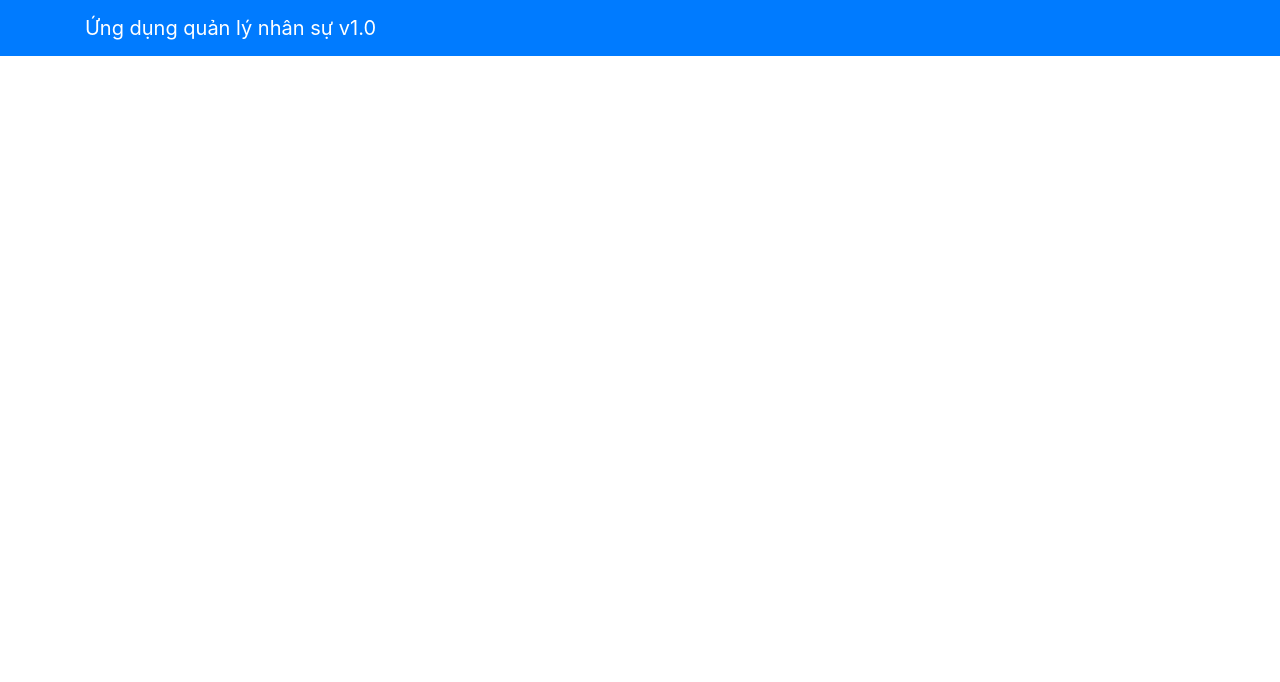
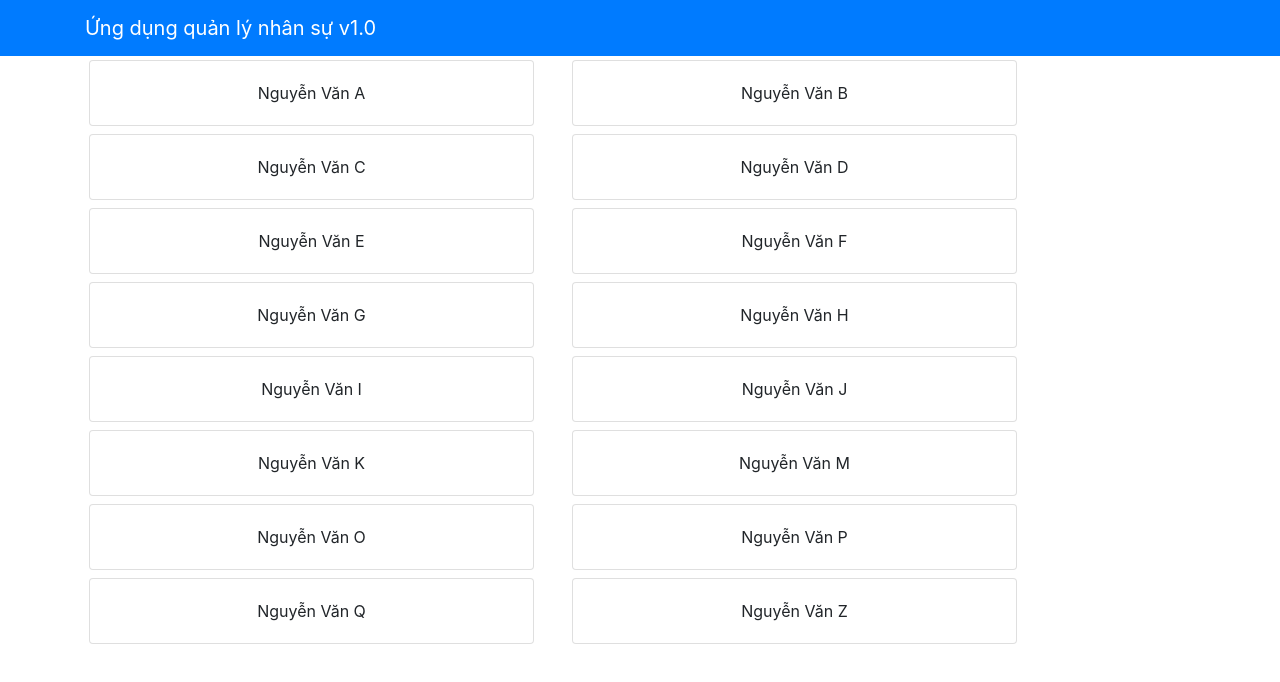
Before and after one commit to Trongnguyenhuy/FunixASM, a React (Create React App) app: page / in a window 1280 px wide. Shown: the top 682 px of the page. Built offline with nearby package versions, Linux system fonts and the light colour scheme.

Commit message:
Component 1

```diff
--- a/src/App.js
+++ b/src/App.js
@@ -1,8 +1,20 @@
+import react, { Component } from 'react';
 import logo from './logo.svg';
 import './App.css';
 import {Navbar, NavbarBrand } from 'reactstrap';
+import { STAFFS } from './shared/staffs';
+import StaffList from './components/StaffListComponent';
 
-function App() {
+class App extends Component {
+
+  constructor(props) {
+    super(props);
+    this.state = {
+      staffs: STAFFS
+    };
+  }
+
+  render() {
     return (
       <div className="App">
         <Navbar dark color="primary">
@@ -10,8 +22,10 @@
               <NavbarBrand href="/">Ứng dụng quản lý nhân sự v1.0</NavbarBrand>
             </div>
           </Navbar>
+          <StaffList staffs={this.state.staffs}/>
       </div>
     );
   }
+}
 
 export default App;
--- /dev/null
+++ b/src/components/StaffListComponent.js
@@ -0,0 +1,31 @@
+import react, { Component } from "react";
+import { Card, CardImg, CardImgOverlay, CardText, CardBody,
+        CardTitle} from "reactstrap";
+
+class  StaffList extends Component {
+
+    render() {
+        const menu = this.props.staffs.map((staff) =>{
+            return (
+                <div className="col-12 col-md-5 m-1">
+                    <Card key={staff.id}>
+                        {/* <CardImg width="100%" src={staff.image} alt={staff.name} /> */}
+                        {/* <CardImgOverlay> */}
+                            <CardBody>{staff.name}</CardBody>
+                        {/* </CardImgOverlay> */}
+                    </Card>
+                </div>
+            );
+        });
+
+        return(
+            <div className="container">
+                <div className="row">
+                    {menu}
+                </div>
+            </div>
+        );
+    }
+}
+
+export default StaffList;
--- /dev/null
+++ b/src/shared/staffs.jsx
@@ -0,0 +1,212 @@
+export const DEPARTMENTS =
+    [
+        {
+            id: "Dept01",
+            name: "Sale",
+            numberOfStaff: 1
+        },
+        {
+            id: "Dept02",
+            name: "HR",
+            numberOfStaff: 3
+        },
+        {
+            id: "Dept03",
+            name: "Marketing",
+            numberOfStaff: 2
+        },
+        {
+            id: "Dept04",
+            name: "IT",
+            numberOfStaff: 1
+        },
+        {
+            id: "Dept05",
+            name: "Finance",
+            numberOfStaff: 11
+        }
+    ]
+export const ROLE = {
+    NORMAL_STAFF: "Nhân viên",
+    MANAGER_STAFF: "Quản lý"
+}
+export const STAFFS =
+    [
+        {
+            id: 0,
+            name: "Nguyễn Văn A",
+            doB: "1999-01-01T08:59:00.000Z",
+            salaryScale: 1.1,
+            startDate: "2019-04-30T08:59:00.000Z",
+            department: DEPARTMENTS[0],
+            annualLeave: 1,
+            overTime: 1,
+            image: 'assets/images/pine.jpg',
+        },
+        {
+            id: 1,
+            name: "Nguyễn Văn B",
+            doB: "2000-01-01T08:59:00.000Z",
+            salaryScale: 1.2,
+            startDate: "2019-04-30T08:59:00.000Z",
+            department: DEPARTMENTS[1],
+            annualLeave: 2,
+            overTime: 3,
+            image: 'assets/images/pine.jpg',
+        },
+        {
+            id: 2,
+            name: "Nguyễn Văn C",
+            doB: "2001-01-01T08:59:00.000Z",
+            salaryScale: 1,
+            startDate: "2019-04-30T08:59:00.000Z",
+            department: DEPARTMENTS[3],
+            annualLeave: 4,
+            overTime: 5,
+            image: 'assets/images/pine.jpg',
+        },
+        {
+            id: 3,
+            name: "Nguyễn Văn D",
+            doB: "2002-01-01T08:59:00.000Z",
+            salaryScale: 1,
+            startDate: "2019-04-30T08:59:00.000Z",
+            department: DEPARTMENTS[2],
+            annualLeave: 6,
+            overTime: 7,
+            image: 'assets/images/pine.jpg',
+        },
+        {
+            id: 4,
+            name: "Nguyễn Văn E",
+            doB: "1999-01-01T08:59:00.000Z",
+            salaryScale: 1,
+            startDate: "2019-04-30T08:59:00.000Z",
+            department: DEPARTMENTS[2],
+            annualLeave: 8,
+            overTime: 1,
+            image: 'assets/images/pine.jpg',
+        },
+        {
+            id: 5,
+            name: "Nguyễn Văn F",
+            doB: "2003-01-01T08:59:00.000Z",
+            salaryScale: 1,
+            startDate: "2019-04-30T08:59:00.000Z",
+            department: DEPARTMENTS[4],
+            annualLeave: 9,
+            overTime: 10,
+            image: 'assets/images/pine.jpg',
+        },
+        {
+            id: 6,
+            name: "Nguyễn Văn G",
+            doB: "2003-01-01T08:59:00.000Z",
+            salaryScale: 1,
+            startDate: "2019-04-30T08:59:00.000Z",
+            department: DEPARTMENTS[4],
+            annualLeave: 9,
+            overTime: 10,
+            image: 'assets/images/pine.jpg',
+        },
+        {
+            id: 7,
+            name: "Nguyễn Văn H",
+            doB: "2003-01-01T08:59:00.000Z",
+            salaryScale: 1,
+            startDate: "2019-04-30T08:59:00.000Z",
+            department: DEPARTMENTS[2],
+            annualLeave: 9,
+            overTime: 10,
+            image: 'assets/images/pine.jpg',
+        },
+        {
+            id: 8,
+            name: "Nguyễn Văn I",
+            doB: "2003-01-01T08:59:00.000Z",
+            salaryScale: 1,
+            startDate: "2019-04-30T08:59:00.000Z",
+            department: DEPARTMENTS[3],
+            annualLeave: 9,
+            overTime: 10,
+            image: 'assets/images/pine.jpg',
+        },
+        {
+            id: 9,
+            name: "Nguyễn Văn J",
+            doB: "2003-01-01T08:59:00.000Z",
+            salaryScale: 1,
+            startDate: "2019-04-30T08:59:00.000Z",
+            department: DEPARTMENTS[4],
+            annualLeave: 9,
+            overTime: 10,
+            image: 'assets/images/pine.jpg',
+        },
+        {
+            id: 10,
+            name: "Nguyễn Văn K",
+            doB: "2003-01-01T08:59:00.000Z",
+            salaryScale: 1,
+            startDate: "2019-04-30T08:59:00.000Z",
+            department: DEPARTMENTS[4],
+            annualLeave: 9,
+            overTime: 10,
+            image: 'assets/images/pine.jpg',
+        },
+        {
+            id: 11,
+            name: "Nguyễn Văn M",
+            doB: "2003-01-01T08:59:00.000Z",
+            salaryScale: 1,
+            startDate: "2019-04-30T08:59:00.000Z",
+            department: DEPARTMENTS[4],
+            annualLeave: 9,
+            overTime: 10,
+            image: 'assets/images/pine.jpg',
+        },
+        {
+            id: 12,
+            name: "Nguyễn Văn O",
+            doB: "2003-01-01T08:59:00.000Z",
+            salaryScale: 1,
+            startDate: "2019-04-30T08:59:00.000Z",
+            department: DEPARTMENTS[4],
+            annualLeave: 9,
+            overTime: 10,
+            image: 'assets/images/pine.jpg',
+        },
+        {
+            id: 13,
+            name: "Nguyễn Văn P",
+            doB: "2003-01-01T08:59:00.000Z",
+            salaryScale: 1,
+            startDate: "2019-04-30T08:59:00.000Z",
+            department: DEPARTMENTS[4],
+            annualLeave: 9,
+            overTime: 10,
+            image: 'assets/images/pine.jpg',
+        },
+        {
+            id: 14,
+            name: "Nguyễn Văn Q",
+            doB: "2003-01-01T08:59:00.000Z",
+            salaryScale: 1,
+            startDate: "2019-04-30T08:59:00.000Z",
+            department: DEPARTMENTS[4],
+            annualLeave: 9,
+            overTime: 10,
+            image: 'assets/images/pine.jpg',
+        },
+        {
+            id: 15,
+            name: "Nguyễn Văn Z",
+            doB: "2003-01-01T08:59:00.000Z",
+            salaryScale: 1,
+            startDate: "2019-04-30T08:59:00.000Z",
+            department: DEPARTMENTS[4],
+            annualLeave: 9,
+            overTime: 10,
+            image: 'assets/images/pine.jpg',
+        },
+
+    ]
```
Also changed, not shown: public/assets/images/pine.jpg (added). Lines whose indentation alone changed are shown as unchanged.
